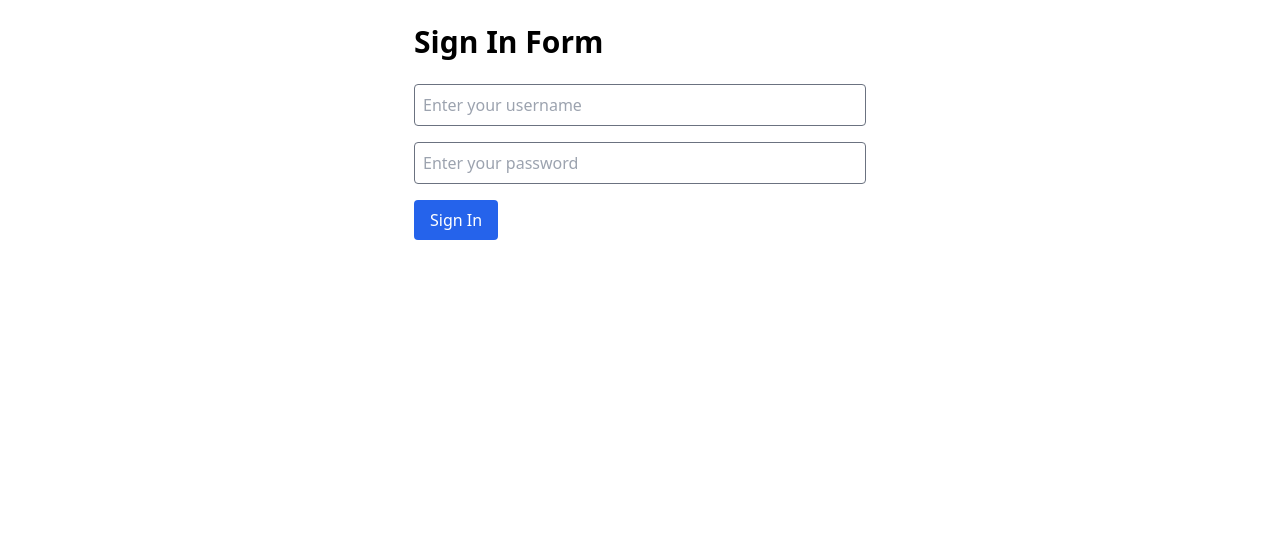
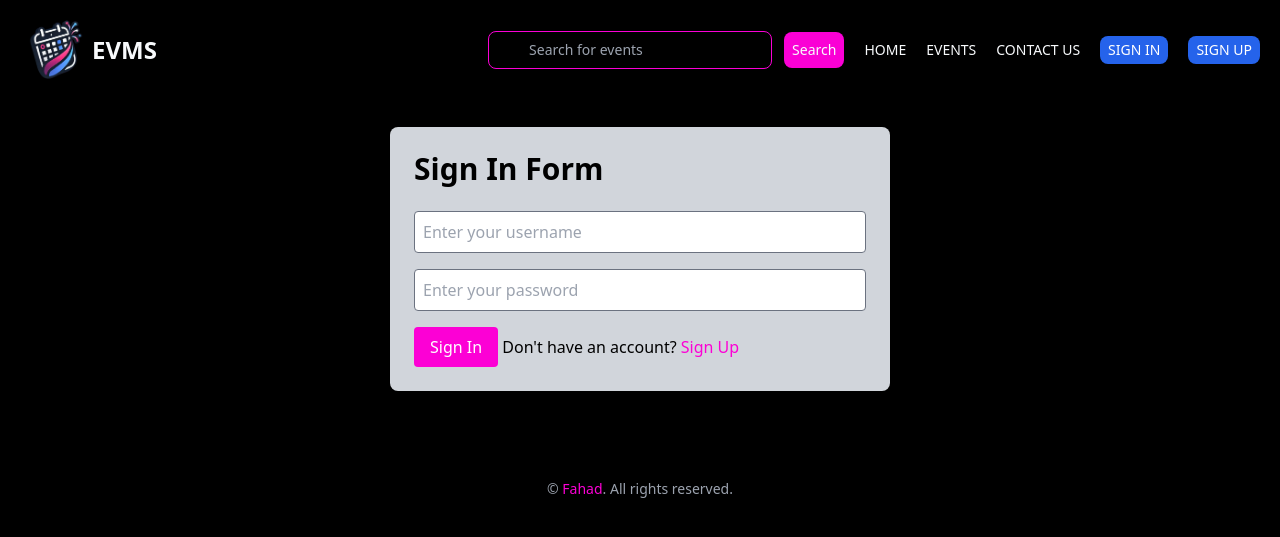
Before and after one commit to MohammadFahad1/Django-Assignment-1-Event-Management-System, a Django app: page /users/sign-in/ in a window 1280 px wide. Shown: the top 537 px of the page. Run offline with Django 5.2, Linux system fonts and the light colour scheme.

Commit message:
Login, registration page added with navigation bar

```diff
--- /dev/null
+++ b/events/templates/footer.html
@@ -0,0 +1,10 @@
+<footer class="text-gray-400 text-center py-6 mt-16">
+  <div class="container mx-auto px-4">
+    <!-- Copyright Text -->
+    <p class="text-sm text-center">
+      © <span id="year" 2025></span>
+      <a href="https://fahadbd.com" class="text-[#FC00D5]">Fahad</a>. All rights
+      reserved.
+    </p>
+  </div>
+</footer>
--- a/events/templates/header_navbar.html
+++ b/events/templates/header_navbar.html
@@ -38,7 +38,11 @@
       <a href="#contact" class="hover:text-[#FA00D5]">CONTACT US</a>
 
       {% if request.user.is_authenticated %}
-      <a href="/dashboard" class="hover:text-[#FA00D5]">DASHBOARD</a>
+      <a
+        href="/dashboard"
+        class="hover:text-[#FA00D5] bg-blue-600 text-white rounded-lg px-2 py-1"
+        >DASHBOARD</a
+      >
       <form action="{% url 'sign-out' %}" method="post">
         {% csrf_token %}
         <button
@@ -49,7 +53,16 @@
         </button>
       </form>
       {% else %}
-      <a href="{% url 'sign-in' %}" class="hover:text-[#FA00D5]">SIGN IN</a>
+      <a
+        href="{% url 'sign-in' %}"
+        class="hover:text-[#FA00D5] bg-blue-600 text-white rounded-lg px-2 py-1"
+        >SIGN IN</a
+      >
+      <a
+        href="{% url 'sign-up' %}"
+        class="hover:text-[#FA00D5] bg-blue-600 text-white rounded-lg px-2 py-1"
+        >SIGN UP</a
+      >
       {% endif %}
     </div>
   </nav>
--- a/static/css/output.css
+++ b/static/css/output.css
@@ -731,6 +731,10 @@ video {
   margin-top: 1.25rem;
 }
 
+.mt-10 {
+  margin-top: 2.5rem;
+}
+
 .block {
   display: block;
 }
@@ -1143,6 +1147,26 @@ video {
 .bg-orange-400 {
   --tw-bg-opacity: 1;
   background-color: rgb(251 146 60 / var(--tw-bg-opacity, 1));
+}
+
+.bg-\[\#000000\] {
+  --tw-bg-opacity: 1;
+  background-color: rgb(0 0 0 / var(--tw-bg-opacity, 1));
+}
+
+.bg-gray-300 {
+  --tw-bg-opacity: 1;
+  background-color: rgb(209 213 219 / var(--tw-bg-opacity, 1));
+}
+
+.bg-orange-950 {
+  --tw-bg-opacity: 1;
+  background-color: rgb(67 20 7 / var(--tw-bg-opacity, 1));
+}
+
+.bg-blue-950 {
+  --tw-bg-opacity: 1;
+  background-color: rgb(23 37 84 / var(--tw-bg-opacity, 1));
 }
 
 .object-cover {
--- a/users/templates/registration/login.html
+++ b/users/templates/registration/login.html
@@ -2,25 +2,53 @@
 <!DOCTYPE html>
 <html lang="en">
   <head>
-    <meta charset="UTF-8">
-    <meta name="viewport" content="width=device-width, initial-scale=1.0">
+    <meta charset="UTF-8" />
+    <meta name="viewport" content="width=device-width, initial-scale=1.0" />
     <link rel="stylesheet" href="{% static "css/output.css" %}">
     <title>EVMS - Sign-In Form</title>
   </head>
-<body>
-    <div class="max-w-[500px] mx-auto p-6">
+  <body class="px-5 bg-black">
+    {% include 'header_navbar.html' %}
+    <div class="max-w-[500px] mx-auto p-6 bg-gray-300 rounded-lg mt-10">
+      {% comment %} Sign In Form Section Starts {% endcomment %}
       <h1 class="text-3xl font-bold mb-4">Sign In Form</h1>
       <ul>
         {% for message in messages %}
-                <li class="{% if message.tags == 'error' %}text-red-500{% endif %} {% if message.tags == 'success' %}text-green-500{% endif %} font-bold text-xl">{{message}}</li>
+        <li
+          class="{% if message.tags == 'error' %}text-red-500{% endif %} {% if message.tags == 'success' %}text-green-500{% endif %} font-bold text-xl"
+        >
+          {{message}}
+        </li>
         {% endfor %}
       </ul>
       <form action="" method="post">
         {% csrf_token %}
-            <input type="text" name="username" id="username" placeholder="Enter your username" required class="p-2 rounded border border-1 border-gray-500 w-full my-2"><br>
-            <input type="password" name="password" id="password" placeholder="Enter your password" required class="p-2 rounded border border-1 border-gray-500 w-full my-2"><br>
-            <button type="submit" class="py-2 px-4 bg-blue-600 text-white rounded mt-2">Sign In</button>
+        <input
+          type="text"
+          name="username"
+          id="username"
+          placeholder="Enter your username"
+          required
+          class="p-2 rounded border border-1 border-gray-500 w-full my-2"
+        /><br />
+        <input
+          type="password"
+          name="password"
+          id="password"
+          placeholder="Enter your password"
+          required
+          class="p-2 rounded border border-1 border-gray-500 w-full my-2"
+        /><br />
+        <button
+          type="submit"
+          class="py-2 px-4 bg-[#FC00D5] text-white rounded mt-2"
+        >
+          Sign In
+        </button>
+        Don't have an account?
+        <a href="{% url 'sign-up' %}" class="text-[#FC00D5]">Sign Up</a>
       </form>
     </div>
+    {% include 'footer.html' %}
   </body>
 </html>
--- a/users/views.py
+++ b/users/views.py
@@ -41,7 +41,7 @@ def sign_in(request):
         if user is not None:
             login(request, user)
             messages.success(request, "Logged in successfully")
-            return redirect('home_page')
+            return redirect('dashboard')
         else:
             messages.error(request, 'Invalid username or password')
 
```
Also changed, not shown: events/templates/home_page.html (+1 -9 lines), users/templates/registration/register.html (+23 -13 lines). Lines whose indentation alone changed are shown as unchanged.
